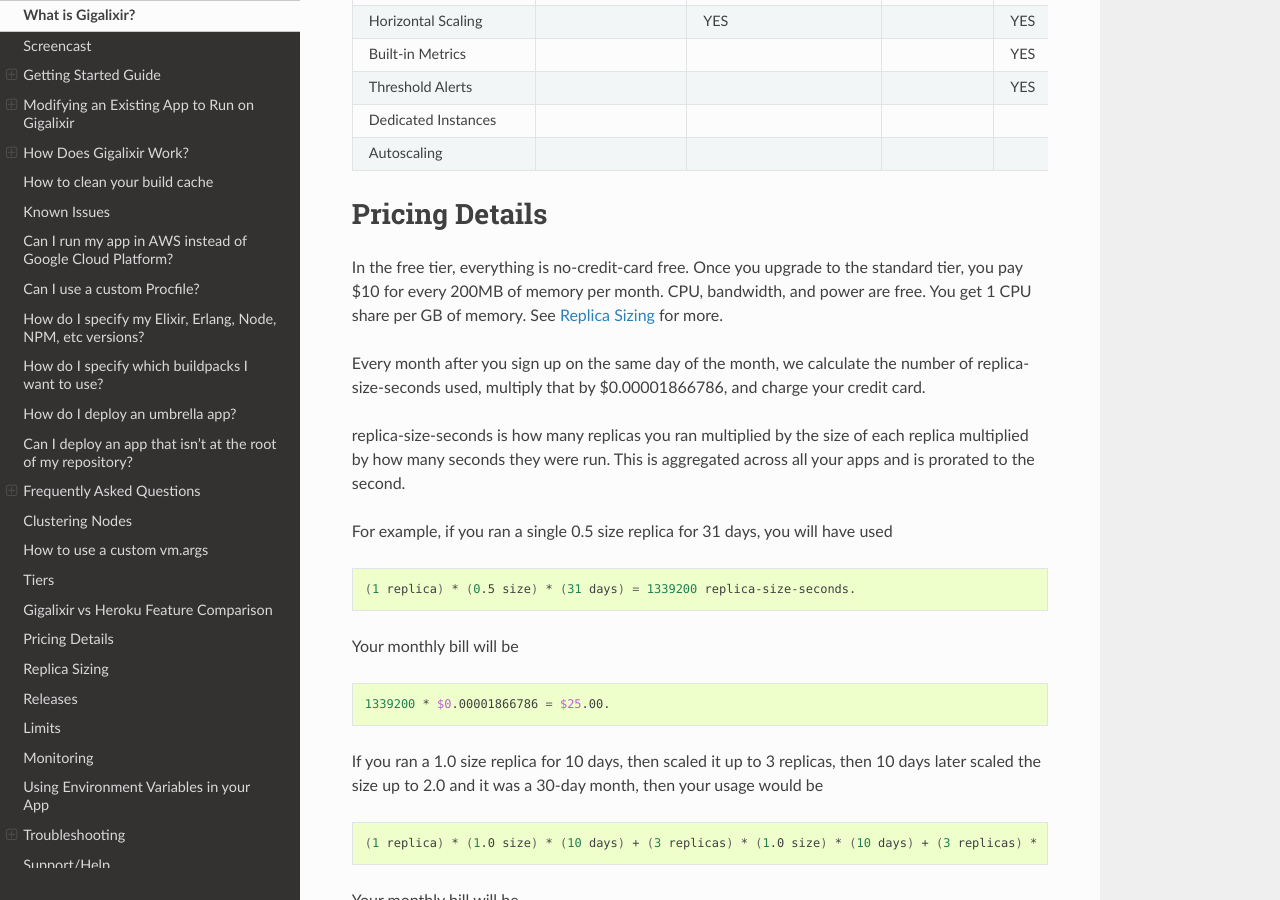
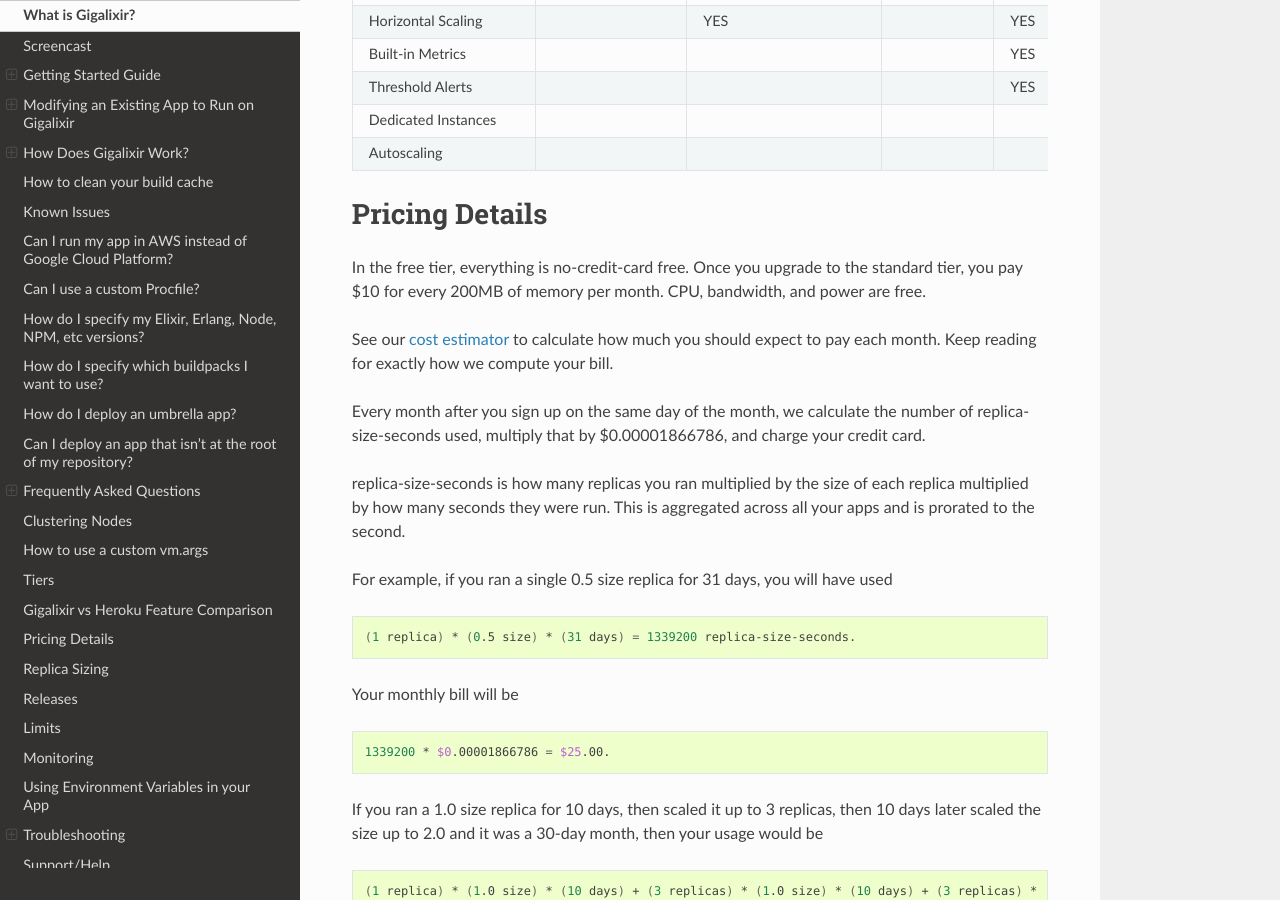
Before and after one commit to gigalixir/gigalixir-cli, a Sphinx documentation site: the page built from docs/source/main.rst, in a window 1280 px wide and 900 px high, scrolled down 24643 px. Built offline with Sphinx 7.4.7 and the Read the Docs theme 2.0.0, drawn with Linux system fonts in a browser that asks for light colours.

Commit message:
link to cost estimator in pricing details.

```diff
--- a/docs/source/main.rst
+++ b/docs/source/main.rst
@@ -930,7 +930,9 @@ Autoscaling
 Pricing Details
 ===============
 
-In the free tier, everything is no-credit-card free. Once you upgrade to the standard tier, you pay $10 for every 200MB of memory per month. CPU, bandwidth, and power are free. You get 1 CPU share per GB of memory. See :ref:`replica sizing` for more.
+In the free tier, everything is no-credit-card free. Once you upgrade to the standard tier, you pay $10 for every 200MB of memory per month. CPU, bandwidth, and power are free.
+
+See our `cost estimator <https://gigalixir.com/pricing>`_ to calculate how much you should expect to pay each month. Keep reading for exactly how we compute your bill.
 
 Every month after you sign up on the same day of the month, we calculate the number of replica-size-seconds used, multiply that by $0.00001866786, and charge your credit card.
 
```
